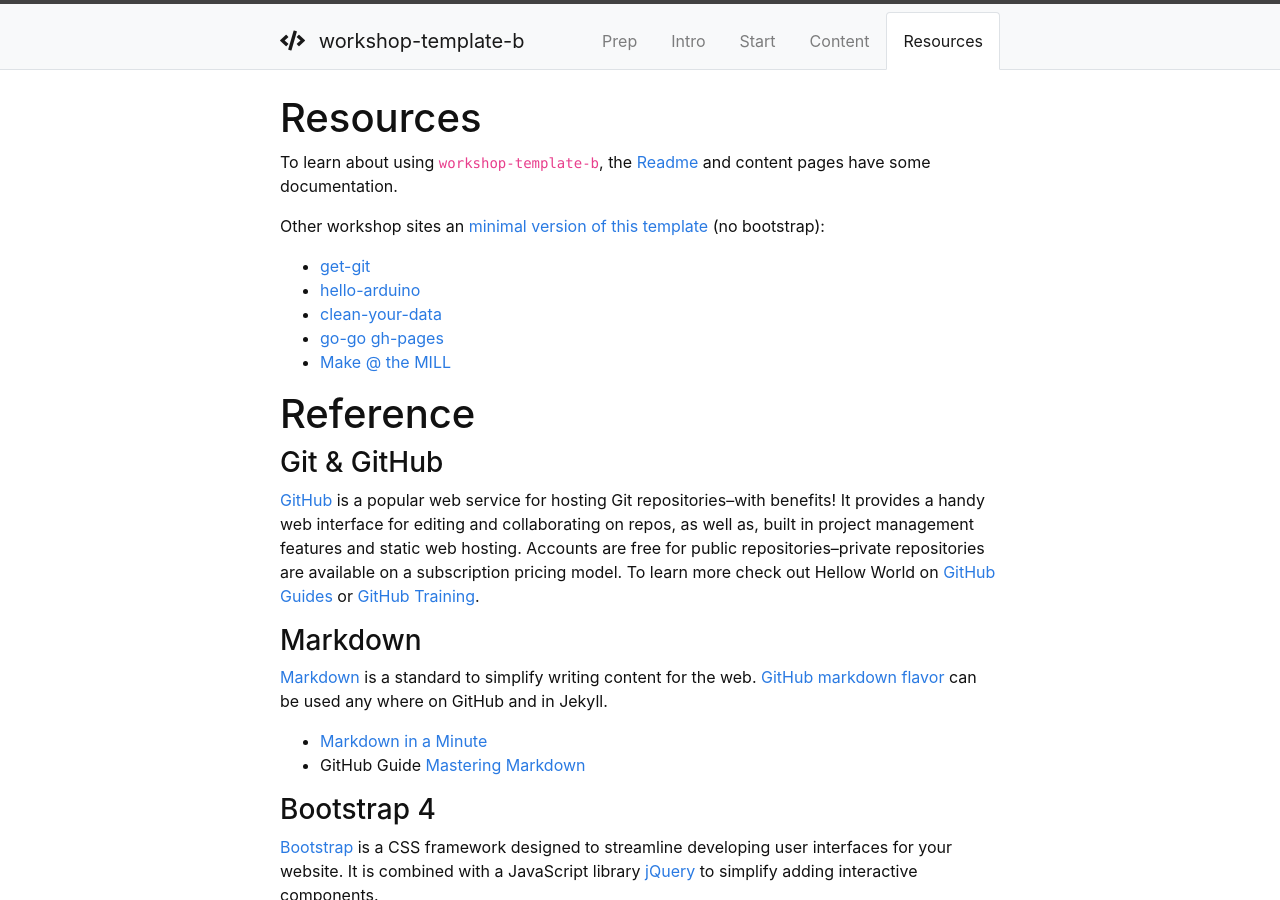
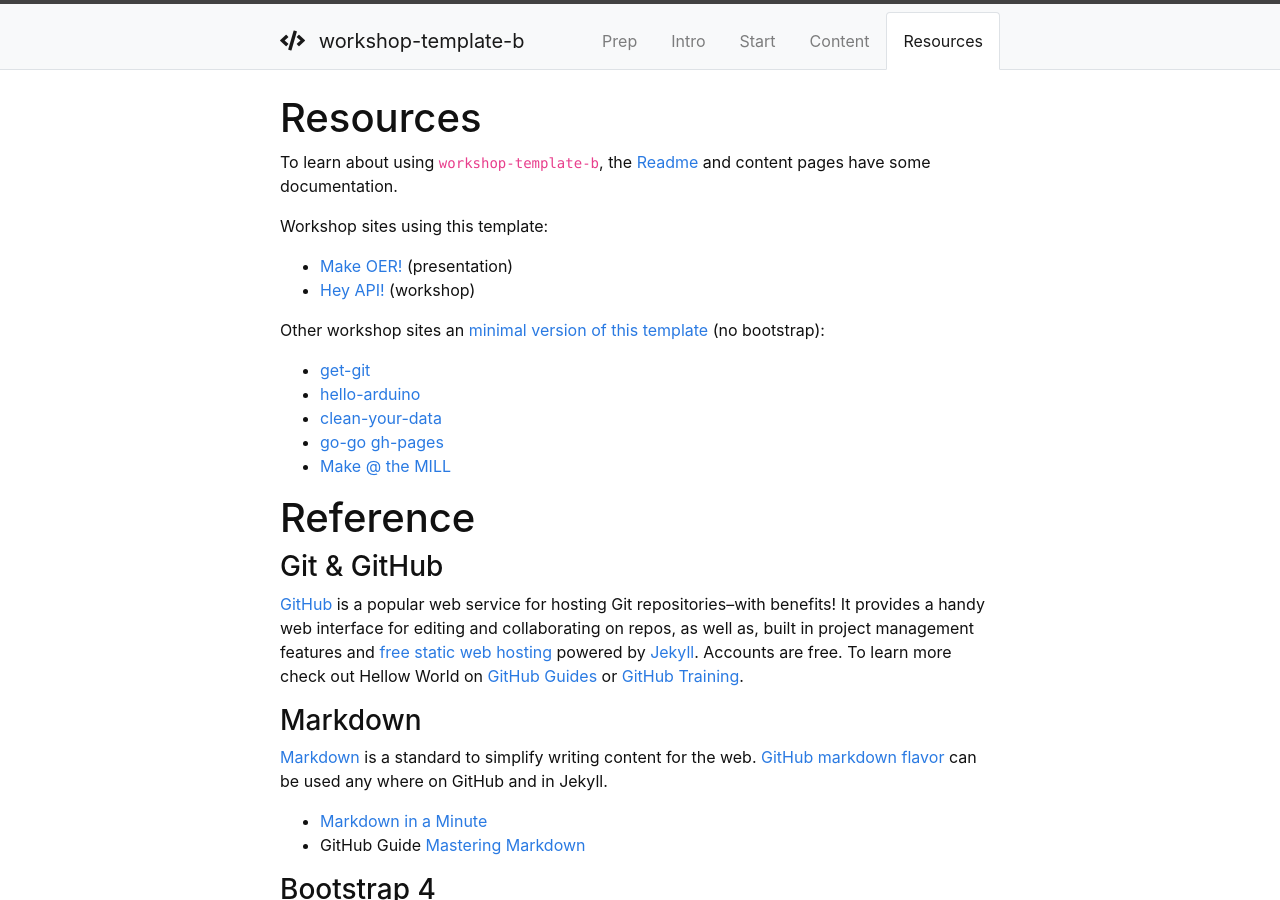
Before and after one commit to evanwill/workshop-template-b, a Jekyll site: the page built from content/4-resources.md, in a window 1280 px wide and 900 px high. Built offline with Jekyll 4.4.1, drawn with Linux system fonts in a browser that asks for light colours.

Commit message:
update resources

```diff
--- a/content/4-resources.md
+++ b/content/4-resources.md
@@ -6,6 +6,11 @@ nav: true
 # Resources
 
 To learn about using `workshop-template-b`, the [Readme](https://github.com/evanwill/workshop-template-b/blob/master/README.md) and content pages have some documentation.
+
+Workshop sites using this template:
+
+- [Make OER!](https://evanwill.github.io/make-oer/) (presentation)
+- [Hey API!](https://evanwill.github.io/hey-api/) (workshop)
 
 Other workshop sites an [minimal version of this template](https://github.com/evanwill/workshop-template) (no bootstrap):
 
@@ -20,8 +25,8 @@ Other workshop sites an [minimal version of this template](https://github.com/ev
 ### Git & GitHub
 
 [GitHub](https://github.com/){:target="_blank"} is a popular web service for hosting Git repositories--with benefits!
-It provides a handy web interface for editing and collaborating on repos, as well as, built in project management features and static web hosting.
-Accounts are free for public repositories--private repositories are available on a subscription pricing model.
+It provides a handy web interface for editing and collaborating on repos, as well as, built in project management features and [free static web hosting](https://pages.github.com/){:target="blank"} powered by [Jekyll](https://jekyllrb.com/){:target="blank"}.
+Accounts are free.
 To learn more check out Hellow World on [GitHub Guides](https://guides.github.com/){:target="_blank"} or [GitHub Training](https://services.github.com/on-demand/){:target="_blank"}.
 
 ### Markdown
```
